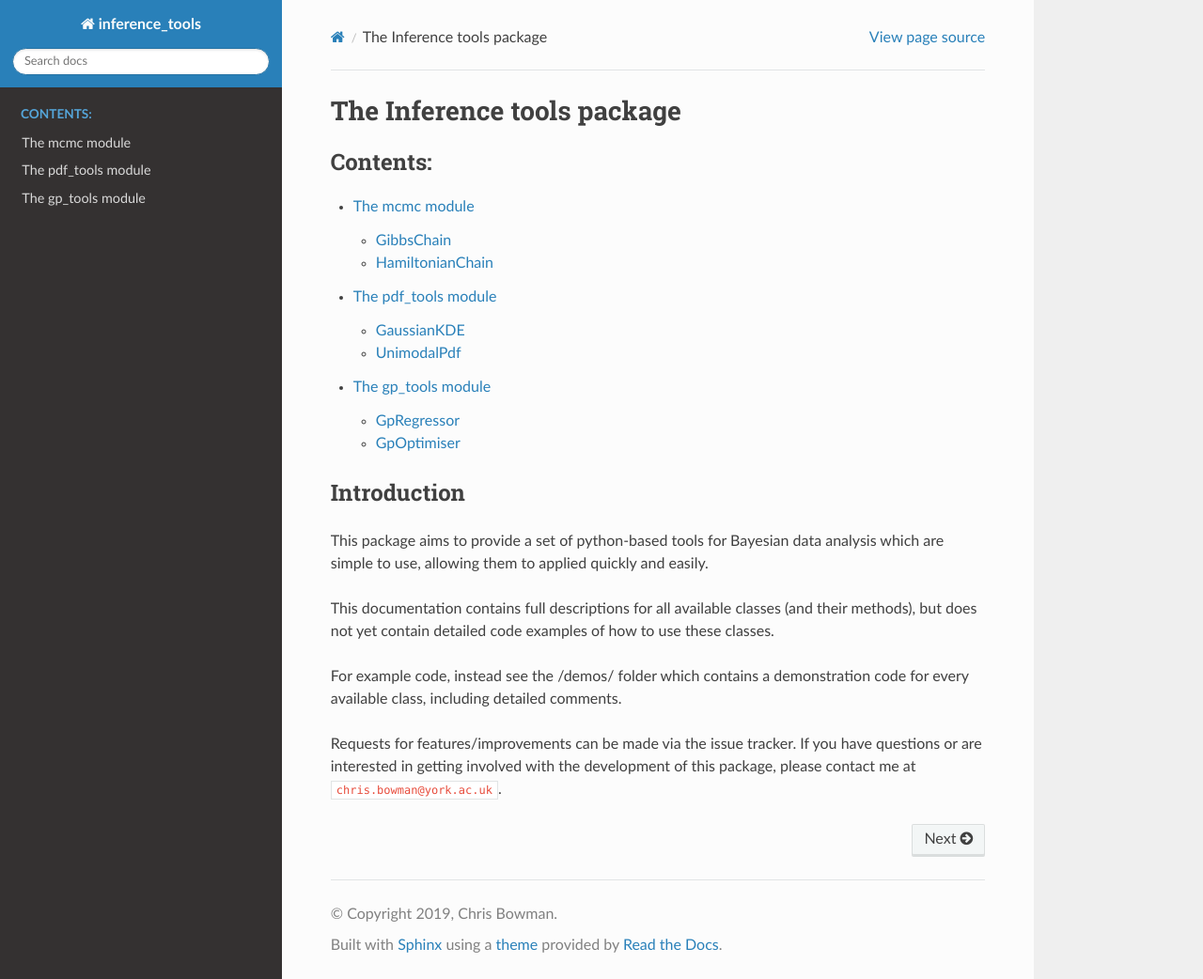
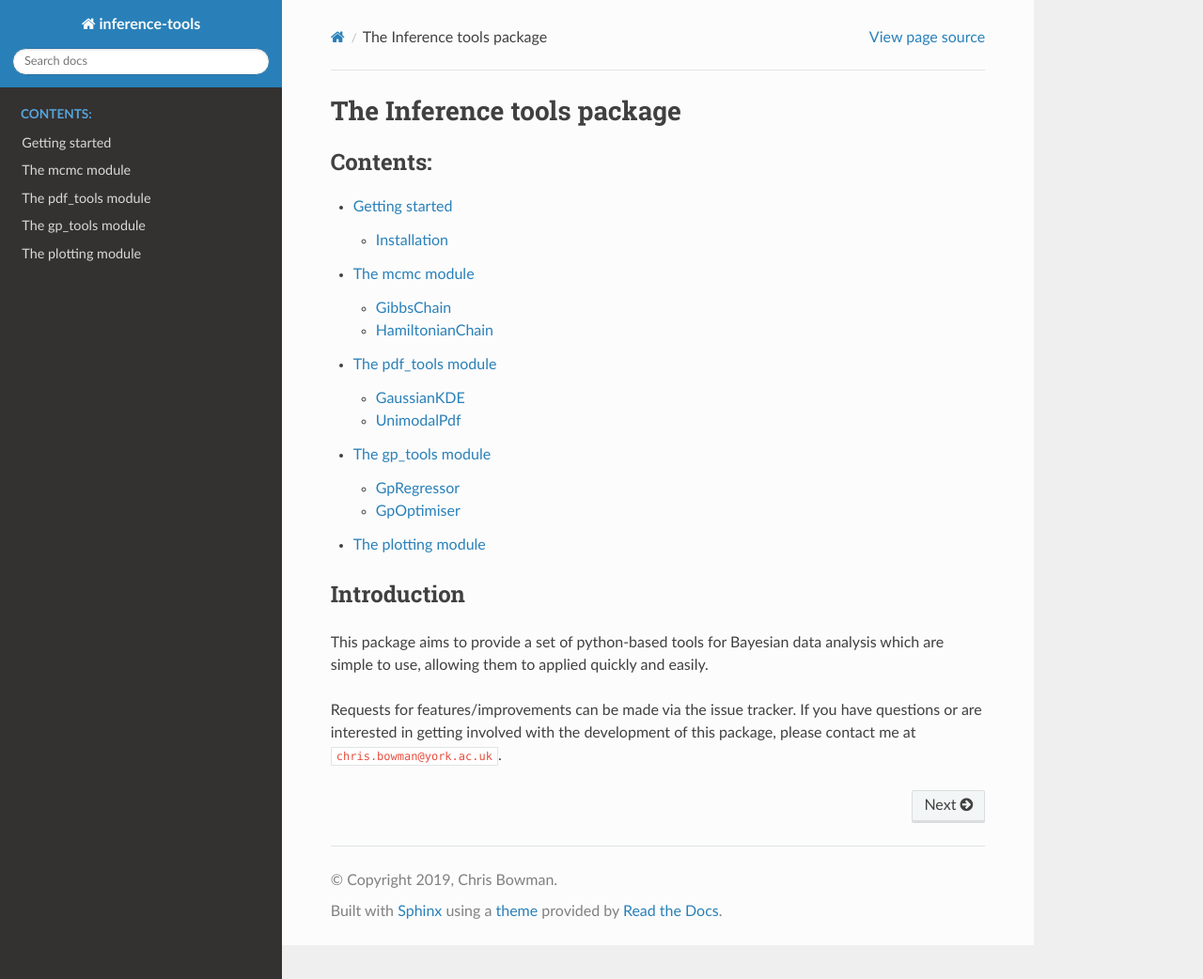
Before and after one commit to C-bowman/inference-tools, a Sphinx documentation site: the page built from docs/source/index.rst, in a window 1280 px wide and 1042 px high. Shown: the whole window at 94% size. Built offline with Sphinx 7.4.7 and the Read the Docs theme 2.0.0, drawn with Linux system fonts in a browser that asks for light colours.

Commit message:
Added prototype of a new 'getting started' docs section

```diff
--- a/docs/source/conf.py
+++ b/docs/source/conf.py
@@ -19,7 +19,7 @@
 
 # -- Project information -----------------------------------------------------
 
-project = 'inference_tools'
+project = 'inference-tools'
 copyright = '2019, Chris Bowman'
 author = 'Chris Bowman'
 
@@ -103,7 +103,7 @@
 # -- Options for HTMLHelp output ---------------------------------------------
 
 # Output file base name for HTML help builder.
-htmlhelp_basename = 'inference_toolsdoc'
+htmlhelp_basename = 'inference-toolsdoc'
 
 
 # -- Options for LaTeX output ------------------------------------------------
@@ -130,7 +130,7 @@
 # (source start file, target name, title,
 #  author, documentclass [howto, manual, or own class]).
 latex_documents = [
-    (master_doc, 'inference_tools.tex', 'inference\\_tools Documentation',
+    (master_doc, 'inference-tools.tex', 'inference-tools Documentation',
      'Chris Bowman', 'manual'),
 ]
 
@@ -140,7 +140,7 @@
 # One entry per manual page. List of tuples
 # (source start file, name, description, authors, manual section).
 man_pages = [
-    (master_doc, 'inference_tools', 'inference_tools Documentation',
+    (master_doc, 'inference-tools', 'inference-tools Documentation',
      [author], 1)
 ]
 
@@ -151,8 +151,8 @@
 # (source start file, target name, title, author,
 #  dir menu entry, description, category)
 texinfo_documents = [
-    (master_doc, 'inference_tools', 'inference_tools Documentation',
-     author, 'inference_tools', 'One line description of project.',
+    (master_doc, 'inference-tools', 'inference-tools Documentation',
+     author, 'inference-tools', 'One line description of project.',
      'Miscellaneous'),
 ]
 
--- a/docs/source/index.rst
+++ b/docs/source/index.rst
@@ -5,21 +5,17 @@
    :maxdepth: 2
    :caption: Contents:
 
+   getting_started
    mcmc
    pdf_tools
    gp_tools
+   plotting
 
 Introduction
 ------------
 This package aims to provide a set of python-based tools for Bayesian data analysis
 which are simple to use, allowing them to applied quickly and easily.
 
-This documentation contains full descriptions for all available classes (and their methods),
-but does not yet contain detailed code examples of how to use these classes.
-
-For example code, instead see the /demos/ folder which contains a demonstration code for
-every available class, including detailed comments.
-
 Requests for features/improvements can be made via the issue tracker. If you have questions
 or are interested in getting involved with the development of this package, please contact
 me at ``chris.bowman@york.ac.uk``.
```
Also changed, not shown: docs/source/getting_started.rst (added, +15 -0 lines).
